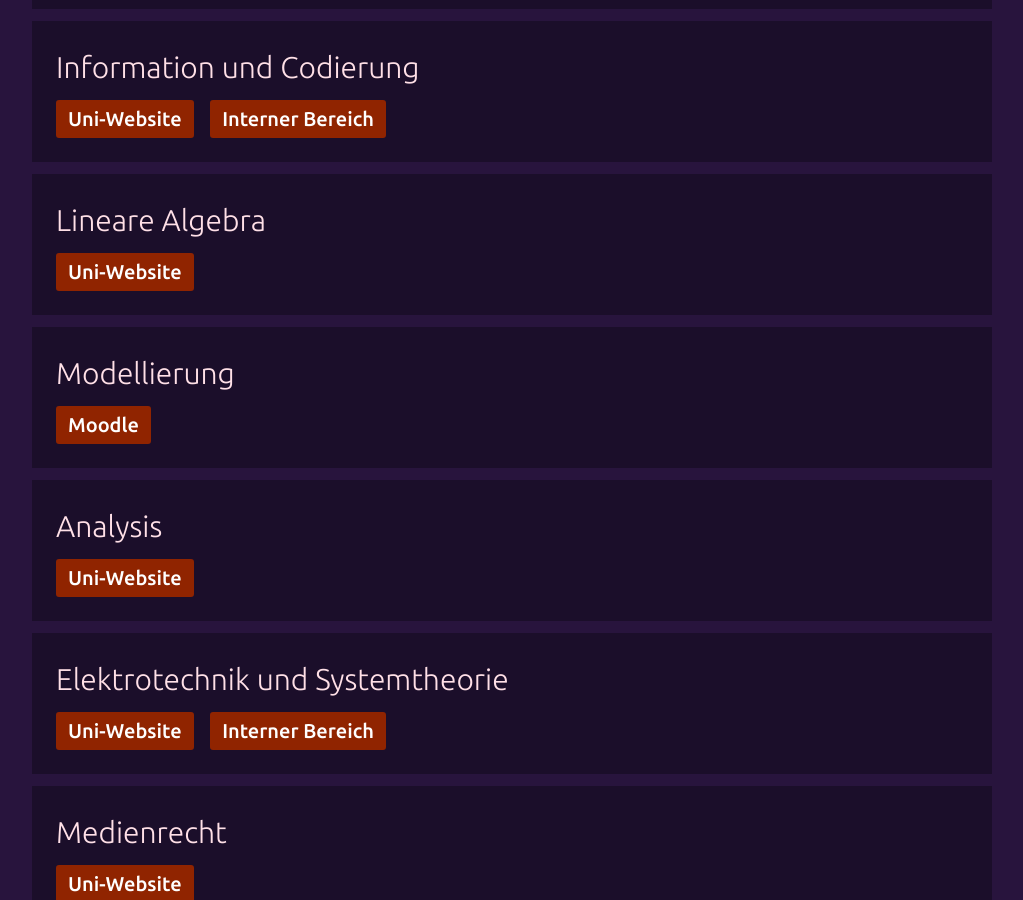
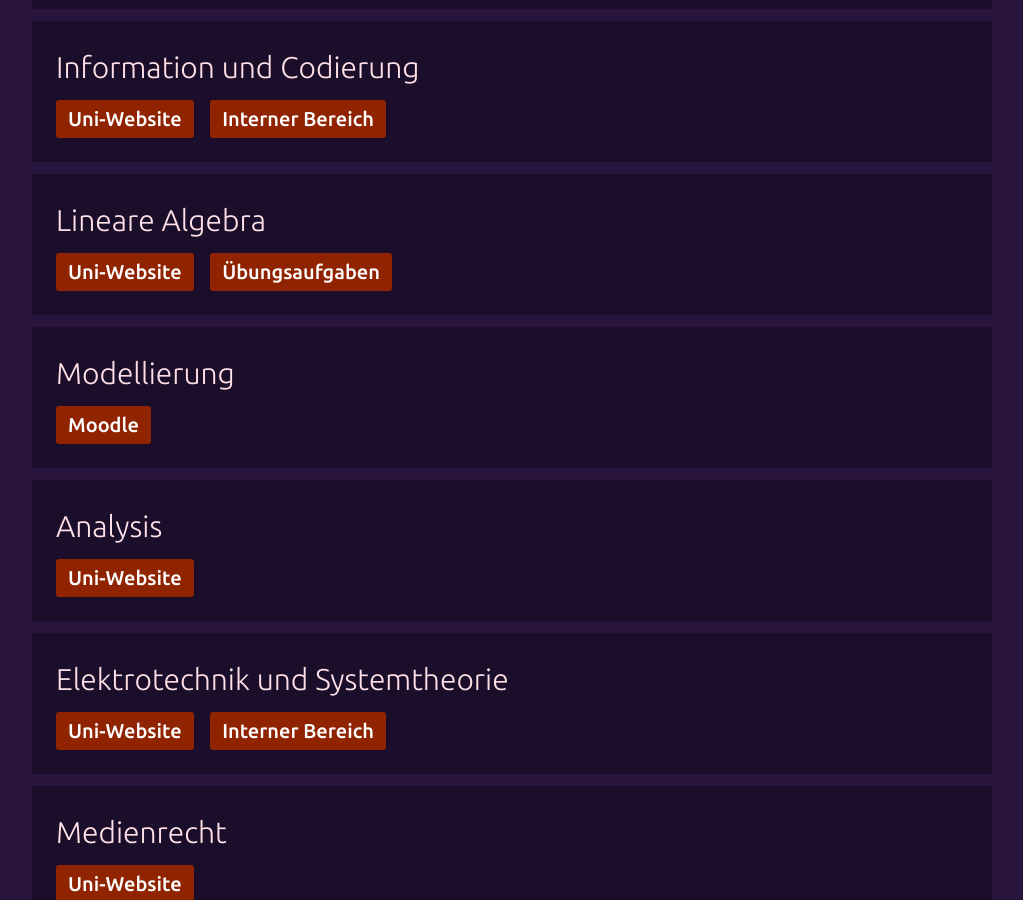
Before and after one commit to kleinfreund/hyperlink.cool, a Jekyll site: the page built from index.html, in a window 1280 px wide and 900 px high, scrolled down 728 px. Shown: the whole window, without its empty margins (128-1151 px from the left). Built offline with Jekyll 4.4.1, drawn with Linux system fonts in a browser that asks for light colours.

Commit message:
New link: Linear Algebra exercises

```diff
--- a/_data/records.json
+++ b/_data/records.json
@@ -81,6 +81,11 @@
                 "title": "Uni-Website",
                 "key": "lina",
                 "url": "http://www.uni-weimar.de/de/bauingenieurwesen/professuren/angewandte-mathematik/lehre/lehrmaterialien/lineare-algebra-medieninformatik/"
+            },
+            {
+                "title": "Übungsaufgaben",
+                "key": "linau",
+                "url": "http://webuser.uni-weimar.de/~xume0027/"
             }
         ]
     },
```
